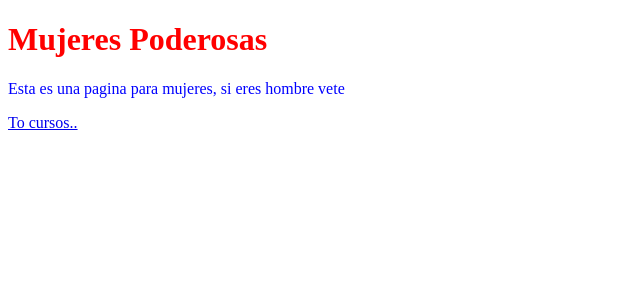
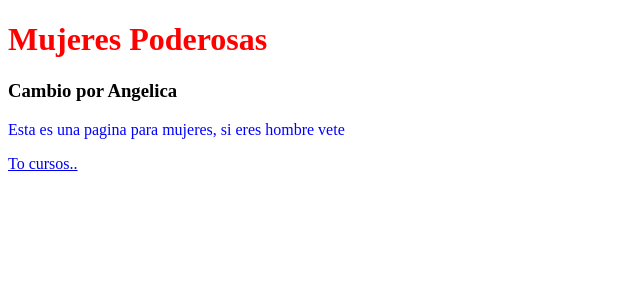
Before and after one commit to stolzz0613/MujeresPoderosasTIC, a Next.js app: page / in a window 1280 px wide. Shown: the top 300 px of the page, without its empty margins (0-640 px from the left). Built offline with nearby package versions, Linux system fonts and the light colour scheme.

Commit message:
titulo h3

```diff
--- a/pages/index.js
+++ b/pages/index.js
@@ -4,6 +4,7 @@ function Home() {
   return (
     <div>
       <h1>Mujeres Poderosas</h1>
+      <h3>Cambio por Angelica </h3>
       <p>Esta es una pagina para mujeres, si eres hombre vete</p>
       <Link href="/courses">
         <a>To cursos..</a>
```
Also changed, not shown: 1 other file (tests, documents, lock files or other folders).
